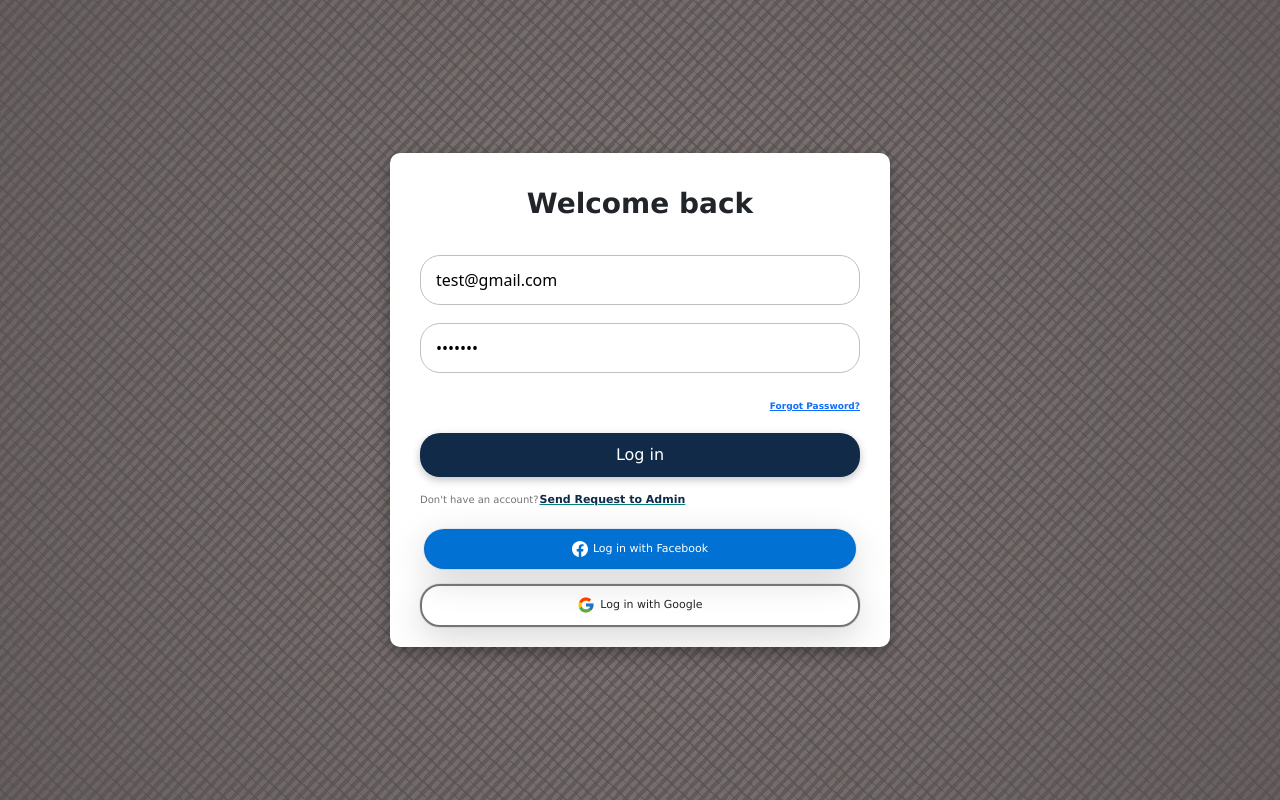
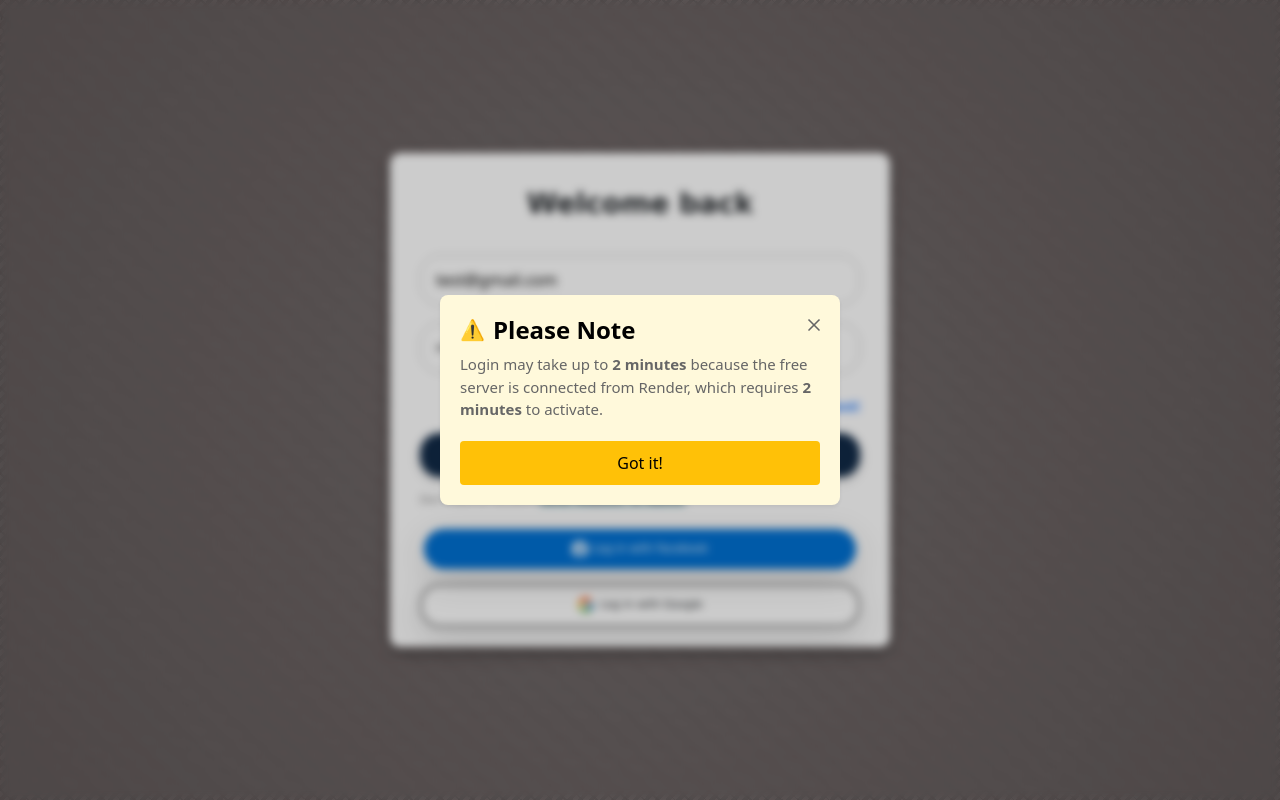
Before and after one commit to Soumadip-cmd/Employee--Management-, a React (Create React App) app in the folder client/: page / in a window 1280 px wide. Built offline with nearby package versions, Linux system fonts and the light colour scheme; no server answers; a web font is replaced by a local one.

Commit message:
updated code

```diff
--- a/client/package.json
+++ b/client/package.json
@@ -17,6 +17,7 @@
     "concurrently": "^8.2.2",
     "create-react-app": "^5.0.1",
     "dotenv": "^16.4.5",
+    "lucide-react": "^0.468.0",
     "react": "^18.2.0",
     "react-dom": "^18.2.0",
     "react-hot-toast": "^2.4.1",
--- a/client/src/App.js
+++ b/client/src/App.js
@@ -23,10 +23,9 @@
 import EditAdmin from "./components/Admin/EditAdmin";
 import EditStaff from "./components/Staff/EditStaff";
 import EditSalary from "./components/Salary/EditSalary";
-import  { Toaster } from 'react-hot-toast';
+import { Toaster } from "react-hot-toast";
 import ForgetPass from "./components/Authentication/ForgetPass";
-
-
+import Alert from "./components/Alert";
 
 function App() {
   const [isLargeDevice, setIsLargeDevice] = useState(window.innerWidth >= 1300);
@@ -54,7 +53,12 @@
     },
     {
       path: "/",
-      element: <Login />,
+      element: (
+        <>
+          {/* <Alert /> */}
+          <Login />,
+        </>
+      ),
     },
 
     {
@@ -83,7 +87,7 @@
         <>
           {isLargeDevice && <SlideNavbar />}
           <NavBar />
-          <EditAdmin/>
+          <EditAdmin />
         </>
       ),
     },
@@ -133,7 +137,7 @@
         <>
           {isLargeDevice && <SlideNavbar />}
           <NavBar />
-          <EditDepartment/>
+          <EditDepartment />
         </>
       ),
     },
@@ -153,7 +157,7 @@
         <>
           {isLargeDevice && <SlideNavbar />}
           <NavBar />
-          <EditStaff/>
+          <EditStaff />
         </>
       ),
     },
@@ -183,7 +187,7 @@
         <>
           {isLargeDevice && <SlideNavbar />}
           <NavBar />
-          <EditSalary/>
+          <EditSalary />
         </>
       ),
     },
@@ -211,7 +215,6 @@
       path: "/applyLeave",
       element: (
         <>
-
           <ApplyLeave />
         </>
       ),
@@ -220,8 +223,7 @@
       path: "/forgetPass",
       element: (
         <>
-
-          <ForgetPass/>
+          <ForgetPass />
         </>
       ),
     },
@@ -240,13 +242,12 @@
       path: "/test",
       element: <Test />,
     },
-
   ]);
 
   return (
     <>
       <DataState>
-      <Toaster/>
+        <Toaster />
         <RouterProvider router={router} />
       </DataState>
     </>
--- /dev/null
+++ b/client/src/components/Alert.js
@@ -0,0 +1,100 @@
+import React, { useState } from 'react';
+import {  X } from 'lucide-react';
+
+const Alert = () => {
+  const [isVisible, setIsVisible] = useState(true);
+  const [isClosing, setIsClosing] = useState(false);
+
+
+
+  const handleClose = () => {
+    setIsClosing(true);
+    setTimeout(() => setIsVisible(false), 300);
+  };
+
+  if (!isVisible) return null;
+
+  return (
+    <div className="fixed-top w-100 h-100 d-flex align-items-center justify-content-center" style={{
+      backgroundColor: 'rgba(0, 0, 0, 0.2)',
+      backdropFilter: 'blur(4px)',
+      zIndex: 1050
+    }}>
+      <div className={`
+        position-relative
+        shadow-sm
+        ${isClosing ? 'opacity-0' : 'opacity-100'}
+      `}
+      style={{
+        maxWidth: '400px',
+        width: '90%',
+        transition: 'all 0.3s ease',
+        backgroundColor: '#fff9db',
+        borderRadius: '8px',
+        padding: '20px'
+      }}>
+        {/* Close Button */}
+        <button
+          onClick={handleClose}
+          className="position-absolute"
+          style={{
+            top: '12px',
+            right: '12px',
+            border: 'none',
+            background: 'none',
+            padding: '4px',
+            cursor: 'pointer'
+          }}
+        >
+          <X size={20} color="#666" />
+        </button>
+
+        <div className="d-flex align-items-start gap-3">
+          {/* Content */}
+          <div className="w-100">
+            <div className="d-flex align-items-center gap-2 mb-2">
+              <span style={{ fontSize: '20px' }}>⚠️</span>
+              <h3 className="m-0" style={{
+                fontSize: '24px',
+                color: '#000',
+                fontWeight: 'bold'
+              }}>
+                Please Note
+              </h3>
+            </div>
+
+            <p style={{
+              color: '#666',
+              fontSize: '15px',
+              lineHeight: '1.5',
+              marginBottom: '20px'
+            }}>
+              Login may take up to <b>2 minutes</b> because the free server is connected from Render, which requires <b>2 minutes</b> to activate.
+            </p>
+
+            <button
+              onClick={handleClose}
+              className="w-100"
+              style={{
+                background: '#ffc107',
+                border: 'none',
+                borderRadius: '4px',
+                padding: '10px',
+                fontSize: '16px',
+                fontWeight: '500',
+                cursor: 'pointer',
+                transition: 'background 0.2s ease'
+              }}
+              onMouseOver={e => e.target.style.background = '#ffb300'}
+              onMouseOut={e => e.target.style.background = '#ffc107'}
+            >
+              Got it!
+            </button>
+          </div>
+        </div>
+      </div>
+    </div>
+  );
+};
+
+export default Alert;
--- a/client/src/components/Authentication/Login.js
+++ b/client/src/components/Authentication/Login.js
@@ -1,5 +1,6 @@
 import React, { useContext, useState } from "react";
 import { NavLink, useNavigate } from "react-router-dom";
+import Alert from "../Alert"; // Import the Alert component
 import "./login.css";
 import toast from "react-hot-toast";
 import DataContext from "../../context/DataContext";
@@ -7,10 +8,14 @@
 
 const Login = () => {
   const { loginProfile } = useContext(DataContext);
-  const [login, setLogin] = useState({ email: "test@gmail.com", password: "test123" });
+  const [login, setLogin] = useState({
+    email: "test@gmail.com",
+    password: "test123",
+  });
   const [isLoading, setIsLoading] = useState(false);
   const [isRequestLoading, setIsRequestLoading] = useState(false);
   const [requestSuccess, setRequestSuccess] = useState(false);
+  const [showAlert, setShowAlert] = useState(true);
 
   const navigate = useNavigate();
 
@@ -27,7 +32,6 @@
 
   const handleRequestToAdmin = async () => {
     setIsRequestLoading(true);
-
     await new Promise((resolve) => setTimeout(resolve, 2000));
     setIsRequestLoading(false);
     setRequestSuccess(true);
@@ -36,20 +40,30 @@
 
   const facebook = () => {
     const url = "https://employee-management-qwn3.onrender.com/auth/facebook";
-    // const url = 'http://localhost:8800/auth/facebook';
     window.open(url, "_self");
   };
 
   const google = () => {
     const url = "https://employee-management-qwn3.onrender.com/auth/google";
-    //  const url = 'http://localhost:8800/auth/google';
     window.open(url, "_self");
   };
 
   return (
+    <>
+      {showAlert && <Alert onClose={() => setShowAlert(false)} />}
+
+      {/* Replace the outer div style with this */}
       <div
         className="stylishBG d-flex justify-content-center align-items-center flex-column"
-      style={{ height: "100vh" }}
+        style={{
+          minHeight: "100vh",
+          position: "fixed",
+          top: 0,
+          left: 0,
+          right: 0,
+          bottom: 0,
+          overflow: "hidden",
+        }}
       >
         <div className="form-container">
           <p className="title">Welcome back</p>
@@ -73,7 +87,9 @@
               required
             />
             <p className="page-link">
-            <NavLink className="page-link-label" to='/forgetPass'>Forgot Password?</NavLink>
+              <NavLink className="page-link-label" to="/forgetPass">
+                Forgot Password?
+              </NavLink>
             </p>
 
             {/* Conditionally render LoginLoading if isLoading is true */}
@@ -154,6 +170,7 @@
           </div>
         </div>
       </div>
+    </>
   );
 };
 
```
Also changed, not shown: client/src/logo.svg (deleted), 1 other file (tests, documents, lock files or other folders). Lines whose indentation alone changed are shown as unchanged.
